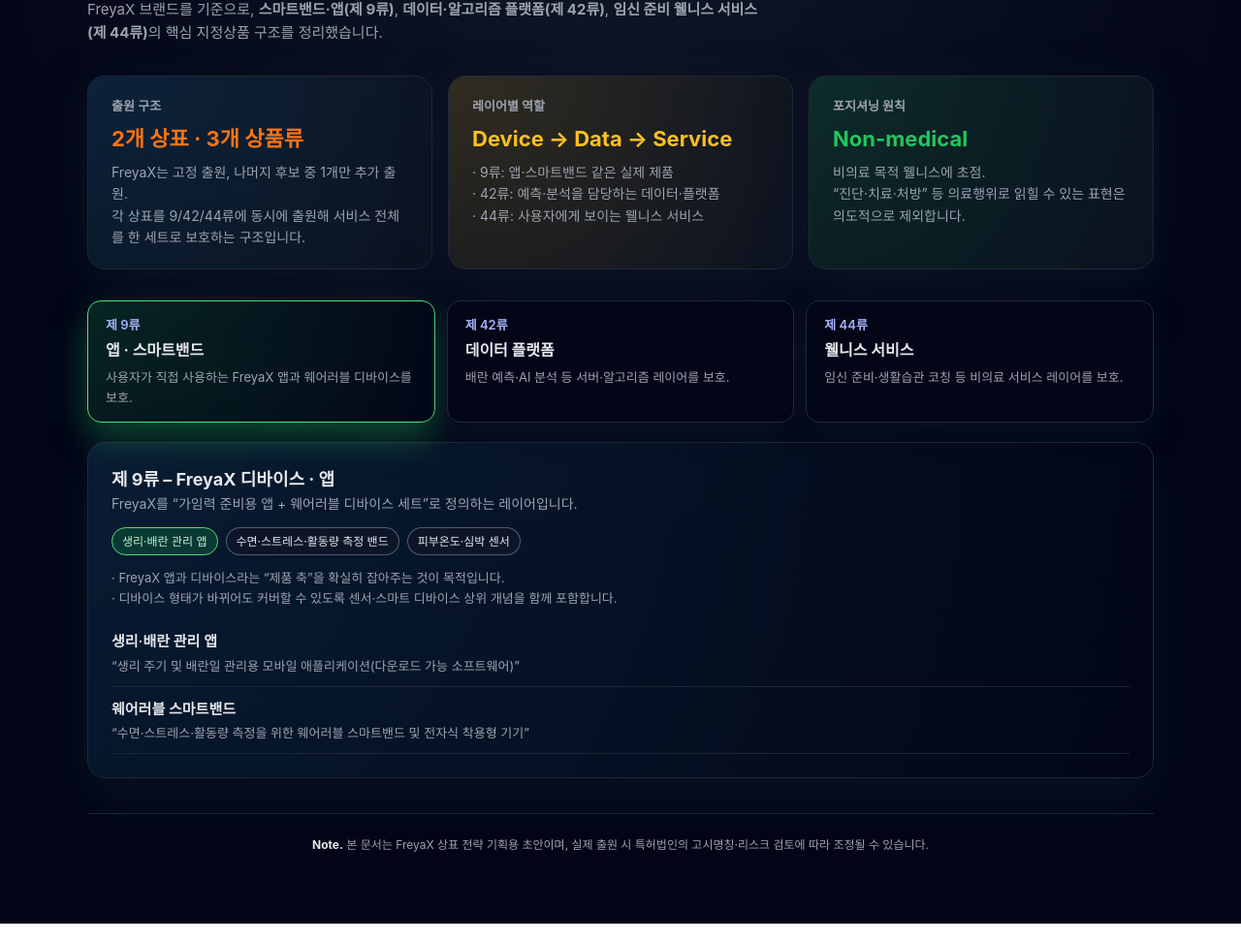
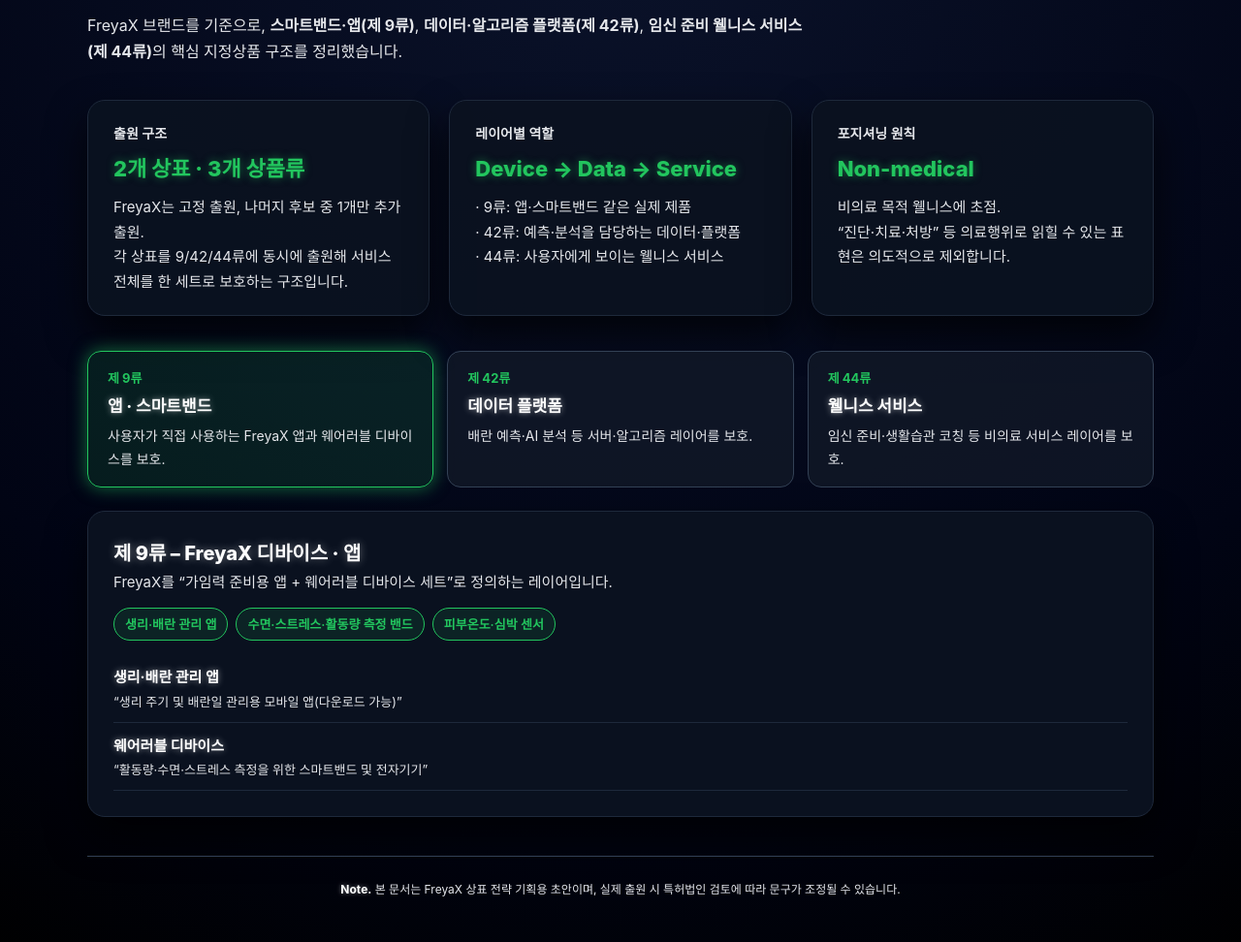
Before and after one commit to gegimi33-design/FreyaX_trademark, a plain HTML site: page index.html in a window 1280 px wide. Shown: the part 133-1105 px from the top of the page at 97% size. Drawn offline with Linux system fonts and the light colour scheme; a web font is replaced by a local one.

Commit message:
Update index.html

```diff
--- a/index.html
+++ b/index.html
@@ -4,104 +4,86 @@
   <meta charset="UTF-8" />
   <title>FreyaX 상표 지정상품 요약 리포트</title>
   <meta name="viewport" content="width=device-width, initial-scale=1" />
-  <!-- Pretendard 폰트 -->
   <link rel="stylesheet" href="https://cdn.jsdelivr.net/gh/orioncactus/pretendard@v1.3.9/dist/web/static/pretendard.css" />
 
   <style>
     :root {
-      --bg: #020617;
-      --card-bg: #0b1220;
-      --card-soft: #020617;
-      --accent: #22c55e;   /* 초록 포인트 */
+      --bg: #010414;
+      --card-bg: #0a1120;
+      --accent: #22c55e;
       --accent-warn: #fbbf24;
       --accent-bad: #f97316;
-      --text-main: #f9fafb;
-      --text-sub: #9ca3af;
+      --text-main: #ffffff;
+      --text-sub: #e5e7eb;
       --border: #1e293b;
       --radius: 18px;
-      --shadow: 0 20px 50px rgba(15, 23, 42, 0.65);
-      --shadow-soft: 0 10px 28px rgba(15, 23, 42, 0.5);
+      --shadow: 0 20px 40px rgba(0, 0, 0, 0.7);
+      --shadow-hover: 0 25px 60px rgba(0, 0, 0, 0.9);
     }
 
-    * {
-      box-sizing: border-box;
-    }
+    * { box-sizing: border-box; }
 
     body {
       margin: 0;
       padding: 40px 20px 60px;
       font-family: 'Pretendard', -apple-system, BlinkMacSystemFont, 'Segoe UI', Roboto, sans-serif;
-      background: radial-gradient(circle at top, #111827 0, #020617 55%, #020617 100%);
+      background: radial-gradient(circle at top, #0b132b 0%, #010414 70%, #000 100%);
       color: var(--text-main);
-      line-height: 1.6;
-      -webkit-font-smoothing: antialiased;
+      line-height: 1.7;
     }
 
-    .page {
-      max-width: 1100px;
-      margin: 0 auto;
-    }
+    .page { max-width: 1100px; margin: 0 auto; }
 
-    header {
-      text-align: left;
-      margin-bottom: 32px;
-    }
+    header { text-align: left; margin-bottom: 36px; }
 
     .eyebrow {
-      font-size: 13px;
+      font-size: 14px;
       letter-spacing: 0.08em;
       text-transform: uppercase;
-      color: #4ade80;
-      font-weight: 600;
-      margin-bottom: 4px;
+      color: var(--accent);
+      font-weight: 700;
+      text-shadow: 0 0 8px rgba(34,197,94,0.5);
     }
 
     h1 {
-      margin: 0 0 8px 0;
-      font-size: 32px;
-      font-weight: 700;
-      color: #f9fafb;
+      margin: 8px 0 10px;
+      font-size: 34px;
+      font-weight: 800;
+      color: var(--text-main);
+      text-shadow: 0 0 10px rgba(255,255,255,0.5);
     }
 
     .subtitle {
-      font-size: 15px;
+      font-size: 16px;
       color: var(--text-sub);
-      max-width: 700px;
+      max-width: 740px;
     }
 
     /* TOP CARDS */
     .grid-top {
       display: grid;
-      grid-template-columns: repeat(auto-fit, minmax(260px, 1fr));
-      gap: 16px;
-      margin: 32px 0;
+      grid-template-columns: repeat(auto-fit, minmax(280px, 1fr));
+      gap: 20px;
+      margin: 36px 0;
     }
 
     .card {
-      background: radial-gradient(circle at top left, rgba(56, 189, 248, 0.14), var(--card-bg));
+      background: rgba(11,18,32,0.9);
       border-radius: var(--radius);
       border: 1px solid var(--border);
       box-shadow: var(--shadow);
-      padding: 20px 24px;
+      padding: 22px 26px;
       transition: all 0.25s ease;
-    }
-
-    .card:nth-child(2) {
-      background: radial-gradient(circle at top left, rgba(251, 191, 36, 0.16), var(--card-bg));
-    }
-
-    .card:nth-child(3) {
-      background: radial-gradient(circle at top left, rgba(34, 197, 94, 0.16), var(--card-bg));
     }
 
     .card:hover {
       transform: translateY(-3px);
-      box-shadow: var(--shadow-soft);
-      border-color: #38bdf8;
+      border-color: var(--accent);
+      box-shadow: var(--shadow-hover);
     }
 
     .card-title {
-      font-size: 13px;
+      font-size: 14px;
       font-weight: 600;
       color: var(--text-sub);
       margin-bottom: 6px;
@@ -109,88 +91,87 @@
 
     .card-main {
       font-size: 22px;
-      font-weight: 700;
-      margin-bottom: 6px;
+      font-weight: 800;
+      color: var(--accent);
+      margin-bottom: 8px;
+      text-shadow: 0 0 8px rgba(34,197,94,0.5);
     }
 
-    .card:nth-child(1) .card-main { color: var(--accent-bad); }
-    .card:nth-child(2) .card-main { color: var(--accent-warn); }
-    .card:nth-child(3) .card-main { color: var(--accent); }
-
     .card-sub {
-      font-size: 14px;
+      font-size: 15px;
       color: var(--text-sub);
     }
 
-    /* ROLE CARDS (탭 버튼) */
+    /* ROLE CARDS */
     .role-grid {
       display: flex;
       flex-wrap: wrap;
-      gap: 12px;
-      margin-bottom: 20px;
+      gap: 14px;
+      margin-bottom: 24px;
     }
 
     .role-card {
-      flex: 1 1 32%;
-      background: linear-gradient(135deg, #020617, #020617);
+      flex: 1 1 30%;
+      background: rgba(17,24,39,0.8);
       border-radius: 14px;
-      border: 1px solid #1f2937;
-      padding: 14px 18px;
+      border: 1px solid #334155;
+      padding: 16px 20px;
       cursor: pointer;
       transition: all 0.25s ease;
-      box-shadow: 0 10px 25px rgba(15, 23, 42, 0.6);
     }
 
     .role-card:hover {
-      border-color: #38bdf8;
+      border-color: var(--accent);
       transform: translateY(-2px);
+      box-shadow: 0 0 14px rgba(34,197,94,0.5);
     }
 
     .role-card.active {
-      border-color: #4ade80;
-      box-shadow: 0 16px 35px rgba(34, 197, 94, 0.35);
-      background: radial-gradient(circle at top left, rgba(34, 197, 94, 0.16), #020617);
+      background: rgba(34,197,94,0.12);
+      border-color: var(--accent);
+      box-shadow: 0 0 18px rgba(34,197,94,0.55);
     }
 
     .role-label {
       font-size: 13px;
-      color: #a5b4fc;
-      font-weight: 600;
+      color: var(--accent);
+      font-weight: 700;
     }
 
     .role-title {
-      font-size: 16px;
-      font-weight: 700;
+      font-size: 17px;
+      font-weight: 800;
+      color: var(--text-main);
       margin: 4px 0;
-      color: #e5e7eb;
+      text-shadow: 0 0 6px rgba(255,255,255,0.5);
     }
 
     .role-text {
-      font-size: 13px;
+      font-size: 14px;
       color: var(--text-sub);
     }
 
     /* DETAIL PANEL */
     .panel {
-      background: radial-gradient(circle at top left, rgba(56, 189, 248, 0.12), #020617);
+      background: rgba(11,18,32,0.95);
       border-radius: var(--radius);
       border: 1px solid var(--border);
       box-shadow: var(--shadow);
-      padding: 24px;
+      padding: 26px;
+      transition: all 0.3s ease;
     }
 
-    .panel-header {
-      margin-bottom: 12px;
-    }
+    .panel-header { margin-bottom: 14px; }
 
     .panel-title {
-      font-size: 18px;
-      font-weight: 700;
-      color: #e5e7eb;
+      font-size: 20px;
+      font-weight: 800;
+      color: var(--text-main);
+      text-shadow: 0 0 10px rgba(255,255,255,0.4);
     }
 
     .panel-caption {
-      font-size: 14px;
+      font-size: 15px;
       color: var(--text-sub);
     }
 
@@ -198,28 +179,21 @@
       display: flex;
       flex-wrap: wrap;
       gap: 8px;
-      margin: 12px 0;
+      margin: 14px 0;
     }
 
     .chip {
-      padding: 4px 10px;
+      padding: 5px 11px;
       border-radius: 999px;
-      border: 1px solid rgba(148, 163, 184, 0.5);
-      background: rgba(15, 23, 42, 0.9);
-      color: #e5e7eb;
-      font-size: 12px;
-    }
-
-    .chip-row[data-panel="class9"] .chip:nth-child(1),
-    .chip-row[data-panel="class42"] .chip:nth-child(1),
-    .chip-row[data-panel="class44"] .chip:nth-child(1) {
-      border-color: #4ade80;
-      color: #bbf7d0;
-      background: rgba(22, 163, 74, 0.22);
+      border: 1px solid var(--accent);
+      background: rgba(34,197,94,0.1);
+      color: var(--accent);
+      font-size: 13px;
+      font-weight: 600;
     }
 
     .note {
-      font-size: 13px;
+      font-size: 14px;
       color: var(--text-sub);
       margin-bottom: 12px;
     }
@@ -232,52 +206,45 @@
 
     ul.list li {
       padding: 10px 0;
-      border-bottom: 1px solid rgba(31, 41, 55, 0.9);
+      border-bottom: 1px solid #1e293b;
     }
 
     .item-label {
       font-size: 15px;
-      font-weight: 600;
-      color: #e5e7eb;
+      font-weight: 700;
+      color: var(--text-main);
+      text-shadow: 0 0 6px rgba(255,255,255,0.5);
     }
 
     .item-role {
       display: block;
       font-size: 13px;
       color: var(--text-sub);
-      margin-top: 2px;
     }
 
-    .hidden {
-      display: none;
-    }
+    .hidden { display: none; }
 
     footer {
-      margin-top: 36px;
+      margin-top: 40px;
       font-size: 12px;
       color: var(--text-sub);
       text-align: center;
-      border-top: 1px solid rgba(31, 41, 55, 0.9);
-      padding-top: 10px;
+      border-top: 1px solid #334155;
+      padding-top: 12px;
     }
 
     footer strong {
-      color: #e5e7eb;
+      color: var(--text-main);
+      text-shadow: 0 0 5px rgba(255,255,255,0.4);
     }
 
     @media (max-width: 900px) {
-      body {
-        padding: 24px 14px 40px;
-      }
-      .role-card {
-        flex: 1 1 100%;
-      }
+      .role-card { flex: 1 1 100%; }
     }
   </style>
 </head>
 <body>
   <div class="page">
-    <!-- HEADER -->
     <header>
       <div class="eyebrow">FREYAX · TRADEMARK CLASSES 9 · 42 · 44</div>
       <h1>상표 지정상품 요약 리포트</h1>
@@ -288,7 +255,6 @@
       </p>
     </header>
 
-    <!-- TOP SUMMARY CARDS -->
     <section class="grid-top">
       <article class="card">
         <div class="card-title">출원 구조</div>
@@ -317,7 +283,6 @@
       </article>
     </section>
 
-    <!-- ROLE CARDS (TABS) -->
     <section class="role-grid">
       <article class="role-card active" data-target="class9">
         <div class="role-label">제 9류</div>
@@ -336,26 +301,18 @@
       </article>
     </section>
 
-    <!-- DETAIL PANEL -->
     <section class="panel">
-      <!-- CLASS 9 -->
       <div class="panel-header" data-panel="class9">
         <div class="panel-title">제 9류 – FreyaX 디바이스 · 앱</div>
-        <div class="panel-caption">
-          FreyaX를 “가임력 준비용 앱 + 웨어러블 디바이스 세트”로 정의하는 레이어입니다.
-        </div>
+        <div class="panel-caption">FreyaX를 “가임력 준비용 앱 + 웨어러블 디바이스 세트”로 정의하는 레이어입니다.</div>
       </div>
       <div class="panel-header hidden" data-panel="class42">
         <div class="panel-title">제 42류 – 데이터 · 알고리즘 플랫폼</div>
-        <div class="panel-caption">
-          예측·분석 로직, 헬스 데이터 분석 SaaS, API 플랫폼 등을 포함하는 서버 측 레이어입니다.
-        </div>
+        <div class="panel-caption">예측·분석 로직, 헬스 데이터 분석 SaaS, API 플랫폼 등을 포함하는 서버 측 레이어입니다.</div>
       </div>
       <div class="panel-header hidden" data-panel="class44">
         <div class="panel-title">제 44류 – 임신 준비 웰니스 서비스</div>
-        <div class="panel-caption">
-          임신 준비 중 사용자를 위한 정보 제공·생활습관 코칭 등 눈에 보이는 서비스 레이어입니다.
-        </div>
+        <div class="panel-caption">임신 준비 중 사용자를 위한 정보 제공·생활습관 코칭 등 눈에 보이는 서비스 레이어입니다.</div>
       </div>
 
       <div class="chip-row" data-panel="class9">
@@ -374,85 +331,44 @@
         <span class="chip">모바일 기반 비의료 건강관리</span>
       </div>
 
-      <p class="note" data-panel="class9">
-        · FreyaX 앱과 디바이스라는 “제품 축”을 확실히 잡아주는 것이 목적입니다.<br />
-        · 디바이스 형태가 바뀌어도 커버할 수 있도록 센서·스마트 디바이스 상위 개념을 함께 포함합니다.
-      </p>
-      <p class="note hidden" data-panel="class42">
-        · 실제 비즈니스 가치의 대부분이 모이는 예측·분석 로직을 이 레이어에서 보호합니다.<br />
-        · “의료 진단”이 아닌 데이터 처리·분석 서비스라는 점을 표현에서 명확히 합니다.
-      </p>
-      <p class="note hidden" data-panel="class44">
-        · 사용자가 느끼는 FreyaX의 경험(코칭·정보 제공)을 서비스 관점에서 보호합니다.<br />
-        · 의료행위가 아니라 생활습관·웰니스 관리라는 포지션을 유지하는 것이 핵심입니다.
-      </p>
-
       <ul class="list" data-panel="class9">
-        <li>
-          <span class="item-label">생리·배란 관리 앱</span>
-          <span class="item-role">“생리 주기 및 배란일 관리용 모바일 애플리케이션(다운로드 가능 소프트웨어)”</span>
-        </li>
-        <li>
-          <span class="item-label">웨어러블 스마트밴드</span>
-          <span class="item-role">“수면·스트레스·활동량 측정을 위한 웨어러블 스마트밴드 및 전자식 착용형 기기”</span>
-        </li>
+        <li><span class="item-label">생리·배란 관리 앱</span>
+            <span class="item-role">“생리 주기 및 배란일 관리용 모바일 앱(다운로드 가능)”</span></li>
+        <li><span class="item-label">웨어러블 디바이스</span>
+            <span class="item-role">“활동량·수면·스트레스 측정을 위한 스마트밴드 및 전자기기”</span></li>
       </ul>
 
       <ul class="list hidden" data-panel="class42">
-        <li>
-          <span class="item-label">배란 예측 엔진</span>
-          <span class="item-role">“생리 주기 및 배란일 예측을 위한 온라인 비다운로드 소프트웨어 제공업”</span>
-        </li>
-        <li>
-          <span class="item-label">헬스 데이터 SaaS</span>
-          <span class="item-role">“개인 건강 데이터 분석용 소프트웨어 as a service(SaaS) 제공업”</span>
-        </li>
+        <li><span class="item-label">배란 예측 엔진</span>
+            <span class="item-role">“생리 주기 및 배란일 예측을 위한 온라인 소프트웨어 제공업”</span></li>
+        <li><span class="item-label">헬스 데이터 SaaS</span>
+            <span class="item-role">“건강 데이터 분석용 SaaS 및 AI 알고리즘 플랫폼”</span></li>
       </ul>
 
       <ul class="list hidden" data-panel="class44">
-        <li>
-          <span class="item-label">가임력 웰니스 정보</span>
-          <span class="item-role">“임신 준비 및 가임력 관리에 관한 건강·웰니스 정보 제공 서비스(의료 진단 제외)”</span>
-        </li>
-        <li>
-          <span class="item-label">생활습관 코칭</span>
-          <span class="item-role">“생리·배란 주기에 기반한 생활습관 관리 및 컨디션 코칭 서비스”</span>
-        </li>
+        <li><span class="item-label">가임력 웰니스 정보</span>
+            <span class="item-role">“임신 준비 및 웰니스 정보 제공 서비스(비의료)”</span></li>
+        <li><span class="item-label">생활습관 코칭</span>
+            <span class="item-role">“배란 주기 기반 생활습관 코칭 및 컨디션 관리 서비스”</span></li>
       </ul>
     </section>
 
     <footer>
-      <p>
-        <strong>Note.</strong> 본 문서는 FreyaX 상표 전략 기획용 초안이며, 실제 출원 시 특허법인의 고시명칭·리스크 검토에 따라 조정될 수 있습니다.
-      </p>
+      <p><strong>Note.</strong> 본 문서는 FreyaX 상표 전략 기획용 초안이며, 실제 출원 시 특허법인 검토에 따라 문구가 조정될 수 있습니다.</p>
     </footer>
   </div>
 
   <script>
     const roleCards = document.querySelectorAll(".role-card");
-    const panelBlocks = document.querySelectorAll("[data-panel]");
-
-    function showPanel(target) {
-      panelBlocks.forEach((el) => {
-        el.classList.toggle("hidden", el.getAttribute("data-panel") !== target);
-      });
-    }
-
-    roleCards.forEach((card) => {
+    const panels = document.querySelectorAll("[data-panel]");
+    roleCards.forEach(card => {
       card.addEventListener("click", () => {
         const target = card.dataset.target;
-        roleCards.forEach((c) => c.classList.remove("active"));
+        roleCards.forEach(c => c.classList.remove("active"));
         card.classList.add("active");
-        showPanel(target);
-
-        // 모바일에서 살짝 위로 스크롤
-        if (window.innerWidth < 768) {
-          const rect = card.getBoundingClientRect();
-          window.scrollTo({
-            top: window.scrollY + rect.top - 80,
-            behavior: "smooth",
-          });
-        }
+        panels.forEach(p => {
+          p.classList.toggle("hidden", p.dataset.panel !== target);
+        });
       });
     });
   </script>
```
